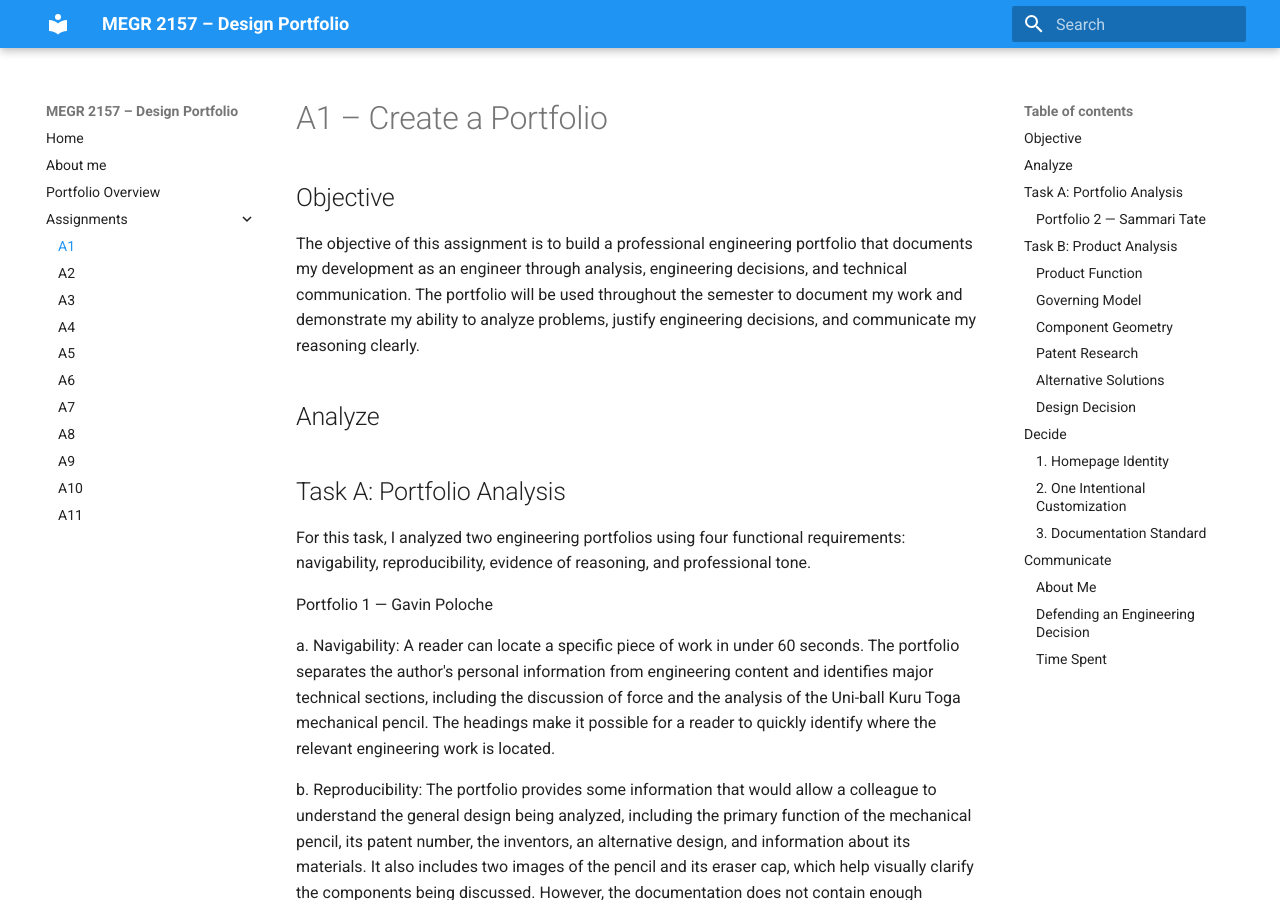
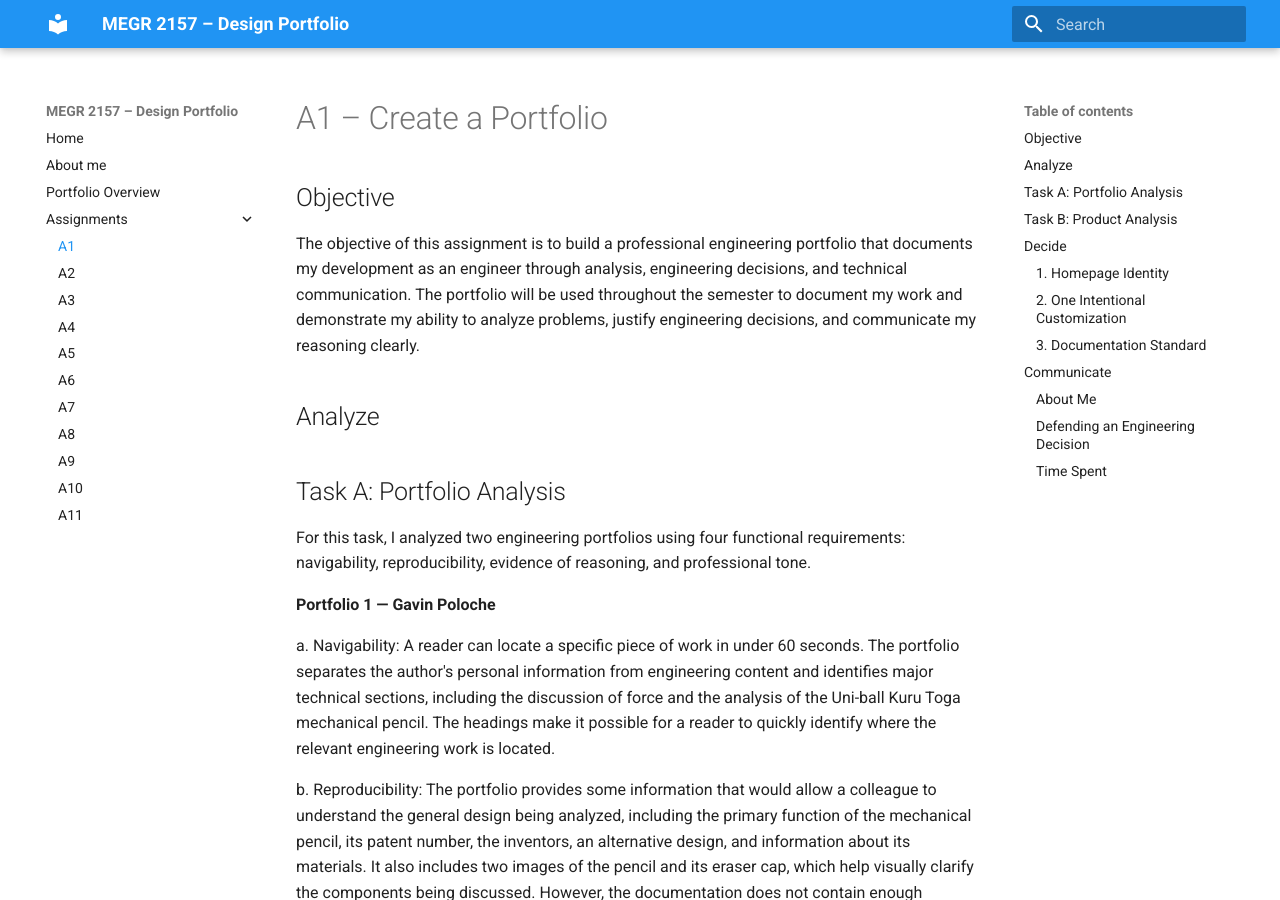
Before and after one commit to Rama-H/megr2157-portfolio, an MkDocs documentation site: the page built from docs/assignments/A01/index.md, in a window 1280 px wide and 900 px high. Built offline with MkDocs 1.6.1 and Material for MkDocs 9.7.7, drawn with Linux system fonts in a browser that asks for light colours.

Commit message:
Enhance formatting for portfolio and product analysis
Updated portfolio and product analysis sections with bold formatting for titles.

```diff
--- a/docs/assignments/A01/index.md
+++ b/docs/assignments/A01/index.md
@@ -8,7 +8,7 @@ The objective of this assignment is to build a professional engineering portfoli
 
 For this task, I analyzed two engineering portfolios using four functional requirements: navigability, reproducibility, evidence of reasoning, and professional tone.
 
-Portfolio 1 — Gavin Poloche
+**Portfolio 1 — Gavin Poloche**
 
 a. Navigability:
 A reader can locate a specific piece of work in under 60 seconds. The portfolio separates the author's personal information from engineering content and identifies major technical sections, including the discussion of force and the analysis of the Uni-ball Kuru Toga mechanical pencil. The headings make it possible for a reader to quickly identify where the relevant engineering work is located.
@@ -23,7 +23,7 @@ d. Professional Tone:
 The portfolio communicates genuine engineering interests and includes relevant technical concepts, but the writing contains grammatical errors, informal phrasing, inconsistent capitalization, and some statements that are more personal than professional. For example, some sections focus heavily on personal motivation rather than presenting engineering information in a format intended for a professional reader. A stronger professional presentation would use more consistent technical language, clearer organization, and careful proofreading.
 
 
-### Portfolio 2 — Sammari Tate
+**Portfolio 2 — Sammari Tate**
 
 a. Navigability:
 The portfolio uses clearly labeled sections such as About Me, How Force Affects Mechanical Design, and Swingline Stapler. These headings help separate personal information from technical analysis and make the main topics identifiable to a reader.
@@ -41,27 +41,27 @@ The portfolio generally communicates the author's engineering interests and tech
 ## Task B: Product Analysis
 For this task, I selected an Amazon Basics stapler as the mechanical product to analyze.
 
-#### Product Function
+**Product Function**
 
 This section will describe the primary mechanical function of the stapler.
 
-#### Governing Model
+**Governing Model**
 
 This section will identify the physical principle or equation governing the stapler's primary mechanical behavior, define its variables, and state an assumption that makes the model applicable.
 
-#### Component Geometry
+**Component Geometry**
 
 Photographs of the product components will be included here. Each photograph will be accompanied by an explanation of how the geometry of that component affects its mechanical function.
 
-#### Patent Research
+**Patent Research**
 
 This section will identify the relevant patent number and inventor(s) and summarize the patent information related to the product.
 
-#### Alternative Solutions
+**Alternative Solutions**
 
 At least two alternative devices that perform the same primary function will be identified and compared with the selected product.
 
-#### Design Decision
+**Design Decision**
 
 One observable design decision made by the original engineer will be identified and justified based on the product's geometry or patent information
 
```
